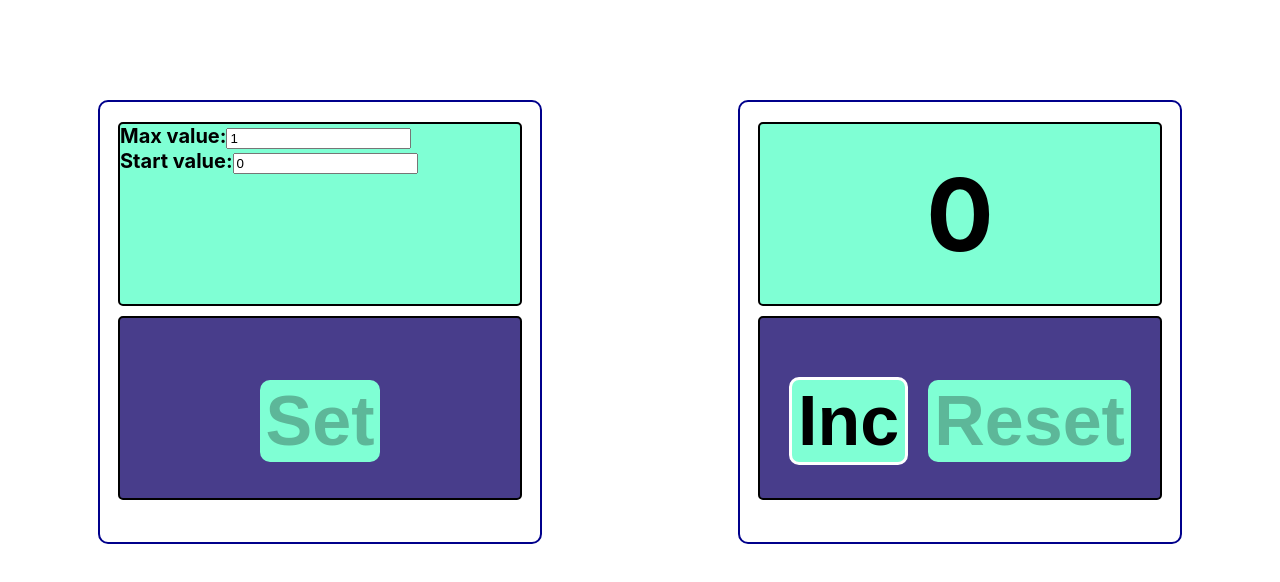
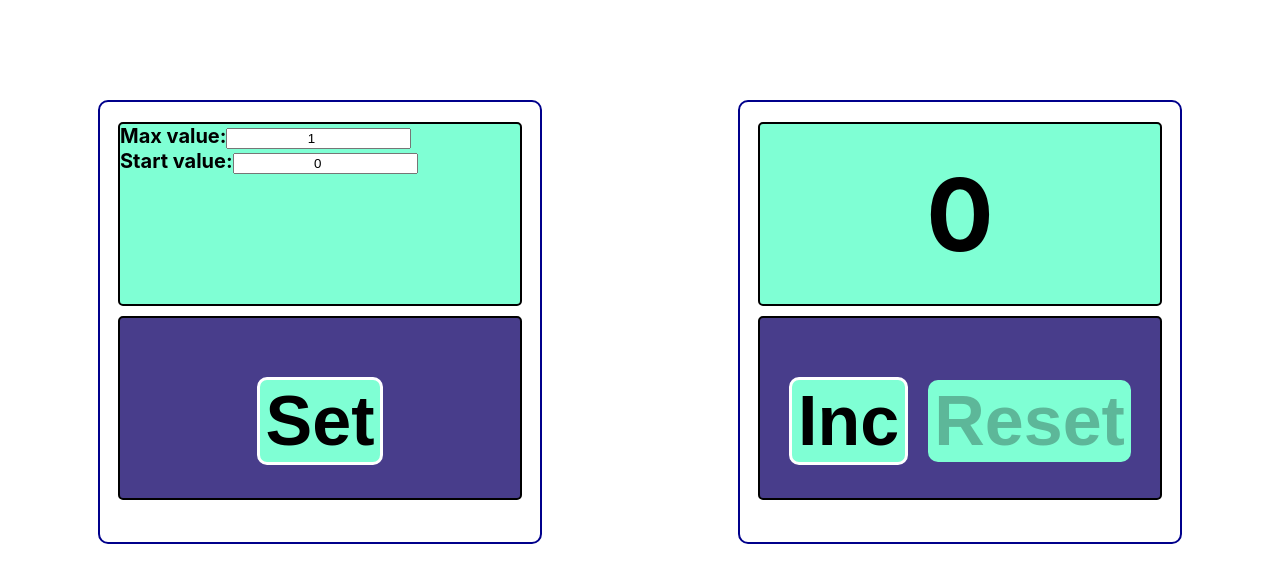
Before and after one commit to webshturman/Counter, a React (Create React App) app: page / in a window 1280 px wide. Shown: the top 582 px of the page. Built offline with nearby package versions, Linux system fonts and the light colour scheme.

Commit message:
Connect to LocalStorage Step1

```diff
--- a/src/App.module.css
+++ b/src/App.module.css
@@ -65,6 +65,6 @@
     font-weight: bold;
 }
 
-/*.spanInputValue {*/
-/*    font-size: 18px;*/
-/*}*/
+.spanInputValue {
+    text-align: center;
+}
--- a/src/App.tsx
+++ b/src/App.tsx
@@ -16,9 +16,24 @@ function App() {
         let newMaxValue = Number(e.currentTarget.value)
         setMaxValue(newMaxValue)
     }
+    const setToStorage =()=> {
+        localStorage.setItem('set minValue',JSON.stringify(minValue));
+        localStorage.setItem('set maxValue',JSON.stringify(maxValue))
+    }
+    // const getFromStorage =()=> {
+    //     let minFromString = localStorage.getItem('set minValue');
+    //     if(minFromString ){
+    //         let newMinValue = JSON.parse(minFromString)
+    //         setMinValue(newMinValue)
+    //     }
+    // }
     return (
         <div className={s.bothCounters}>
-            <CountSet minValue={minValue} maxValue={maxValue} setMinValue={changingMinValue} setMaxValue={changingMaxValue}/>
+            <CountSet minValue={minValue} maxValue={maxValue}
+                      setMinValue={changingMinValue}
+                      setMaxValue={changingMaxValue}
+                      setToStorage={setToStorage}
+            />
            <CountResult minValue={minValue} maxValue={maxValue}/>
         </div>
 
--- a/src/Components/CountResult.tsx
+++ b/src/Components/CountResult.tsx
@@ -13,7 +13,7 @@ export const CountResult: React.FC<CountResultPropsType> = ({minValue,maxValue})
     let maxCount = maxValue
     let [count, setCount] = useState(minCount)
     const changeCount = () => {
-        setCount(count + 1)
+            setCount(count + 1)
     }
     const resetCount = () => {
         setCount(minCount)
--- a/src/Components/CountSet.tsx
+++ b/src/Components/CountSet.tsx
@@ -9,12 +9,14 @@ type CountSetPropsType = {
     maxValue: number
     setMinValue: (e:ChangeEvent<HTMLInputElement>) => void
     setMaxValue: (e:ChangeEvent<HTMLInputElement>) => void
+    setToStorage: () => void
 }
 
-export const CountSet: React.FC<CountSetPropsType> = ({minValue, maxValue,setMaxValue, setMinValue}) => {
-    const settingCount = () => {
-        console.log('Success')
-    }
+export const CountSet: React.FC<CountSetPropsType> = ({minValue, maxValue,setMaxValue, setMinValue, setToStorage}) => {
+    let disabledCondition = maxValue===minValue || minValue < 0
+    // const settingCount = () => {
+    //     console.log('Success')
+    // }
     return (
         <div className={s.container}>
             <div className={s.countSetter}>
@@ -22,7 +24,7 @@ export const CountSet: React.FC<CountSetPropsType> = ({minValue, maxValue,setMax
                 <InputSet title={'Start value'} value={minValue} changingValue={setMinValue}/>
             </div>
             <div className={s.buttonBlock}>
-                <Button callback={settingCount} title={'Set'} count={true}/>
+                <Button callback={setToStorage} title={'Set'} count={disabledCondition}/>
             </div>
         </div>
     );
--- a/src/Components/InputSet.tsx
+++ b/src/Components/InputSet.tsx
@@ -2,15 +2,15 @@ import React, {ChangeEvent} from 'react';
 import s from "../App.module.css";
 
 type InputSetPropsType = {
-    title:string
-    value:number
+    title: string
+    value: number
     changingValue: (e:ChangeEvent<HTMLInputElement>)=> void
 }
 export const InputSet: React.FC<InputSetPropsType> = ({title, value,changingValue}) => {
     return (
         <div>
-            <span className={s.spanInputValue}>{title}:</span>
-            <input value={value} type="number" onChange={changingValue}/>
+            <span className={s.spanInputTitle}>{title}:</span>
+            <input value={value} type="number" onChange={changingValue} className={s.spanInputValue}/>
         </div>
     );
 };
```
